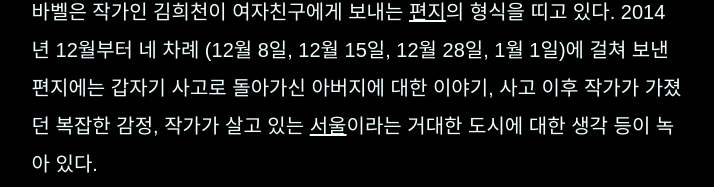
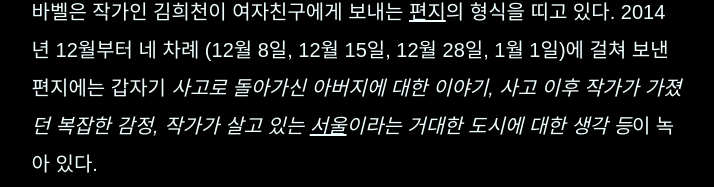
Before and after one commit to onghyuk/heecheon_study, a plain HTML site: page index.html in a window 1280 px wide. Shown: the part 6661-6848 px from the top of the page, without its empty margins (242-956 px from the left). Drawn offline with Linux system fonts and the light colour scheme.

Commit message:
Update index.html

```diff
--- a/index.html
+++ b/index.html
@@ -210,7 +210,7 @@
 	<p class="worktext">바벨은 국립현대미술관에 소장되어있다.<br>
 	아래는 소장품 소개 텍스트.<br><br>
 
-        바벨은 작가인 김희천이 여자친구에게 보내는 <a href="#essay" class="in">편지</a>의 형식을 띠고 있다. 2014년 12월부터 네 차례 (12월 8일, 12월 15일, 12월 28일, 1월 1일)에 걸쳐 보낸 편지에는 갑자기 사고로 돌아가신 아버지에 대한 이야기, 사고 이후 작가가 가졌던 복잡한 감정, 작가가 살고 있는 <a href="#seoul" class="in">서울</a>이라는 거대한 도시에 대한 생각 등이 녹아 있다. <br>
+        바벨은 작가인 김희천이 여자친구에게 보내는 <a href="#essay" class="in">편지</a>의 형식을 띠고 있다. 2014년 12월부터 네 차례 (12월 8일, 12월 15일, 12월 28일, 1월 1일)에 걸쳐 보낸 편지에는 갑자기 <i>사고로 돌아가신 아버지에 대한 이야기, 사고 이후 작가가 가졌던 복잡한 감정, 작가가 살고 있는 <a href="#seoul" class="in">서울</a>이라는 거대한 도시에 대한 생각 등</i>이 녹아 있다. <br>
         영상에는 서울의 실제 모습 뿐만 아니라 <a href="#vr" class="in">가상세계</a>의 이미지도 혼합되어 있다. 사실 한국은 어디서든지 가상세계와 접속이 가능할 정도로 뛰어난 첨단 디지털 환경을 갖추고 있다. 그러다보니 때로는 어떤 것이 현실이고 어떤 것이 가상인지를 구별하기 어려워 마치 현실세계와 가상세계가 딱 붙어있는 것 같다고 작가는 말한다. 이러한 현실과 가상의 혼재는 아버지의 <a href="#body" class="in">사고와 관련된 GPS 데이터</a>에서 잘 나타난다. 사고 당일 행적이 아버지가 착용한 운동용 GPS 시계에 모두 데이터로 기록되어 있었기 때문이다.
     </p>
 
```
